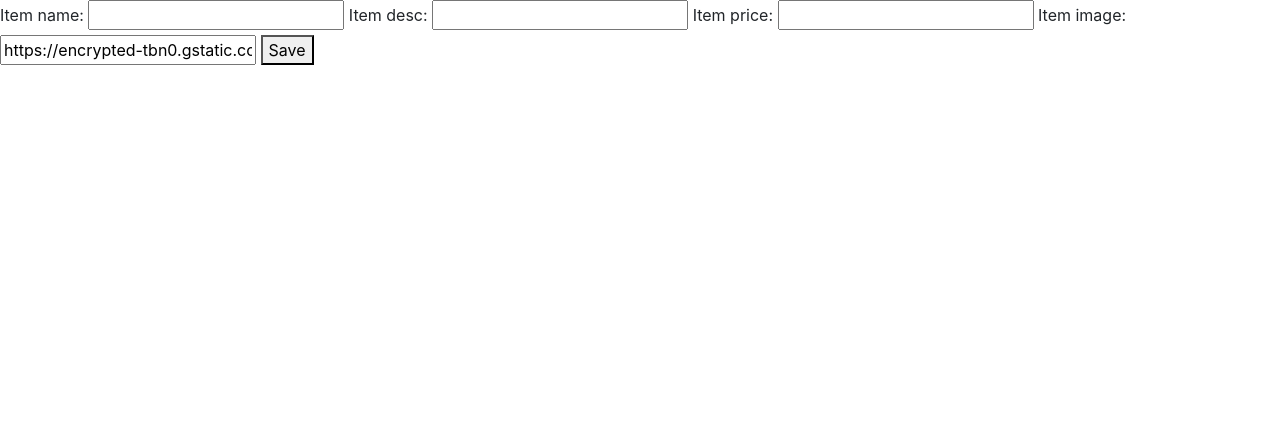
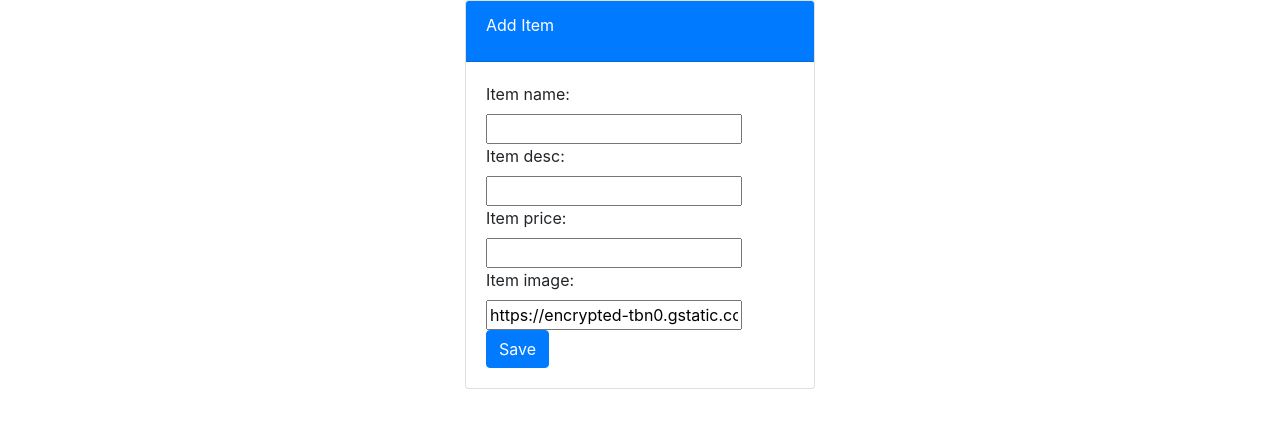
Before and after one commit to December-2022-March-2023-Projects/django_mini_projects, a Django app: page /edibles/add in a window 1280 px wide. Shown: the part 72-500 px from the top of the page. Run offline with Django 4.2, Linux system fonts and the light colour scheme.

Commit message:
item form styling

```diff
--- a/django_into_env/mysite/edibles/templates/edibles/item-form.html
+++ b/django_into_env/mysite/edibles/templates/edibles/item-form.html
@@ -1,8 +1,24 @@
-{% extends 'edibles/base.html' %}
+{% extends "edibles/base.html" %}
+
 {% block body %}
-<form method="POST">
-  {% csrf_token %}
-  {{ form }}
-  <button type="submit">Save</button>
-</form>
+
+<div class="container">
+  <div class="row">
+    <div class="col-md-4 offset-md-4">
+      <div class="card">
+        <div class="card-header bg-primary text-white">
+          <div class="card-title">Add Item</div>
+        </div>
+        <div class="card-body">
+          <form method="POST">
+            {% csrf_token %}
+            {{ form }}
+            <button class="btn btn-primary" type="submit">Save</button>
+          </form>
+        </div>
+      </div>
+    </div>
+  </div>
+</div>
+
 {% endblock %}
```
